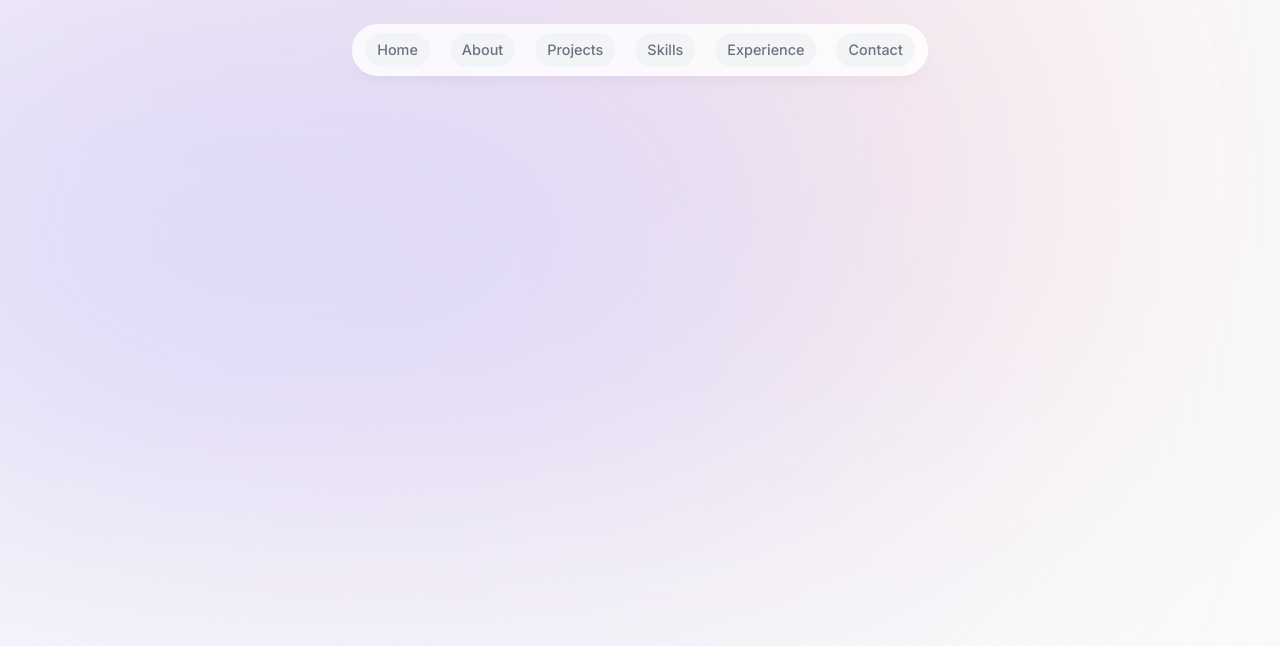
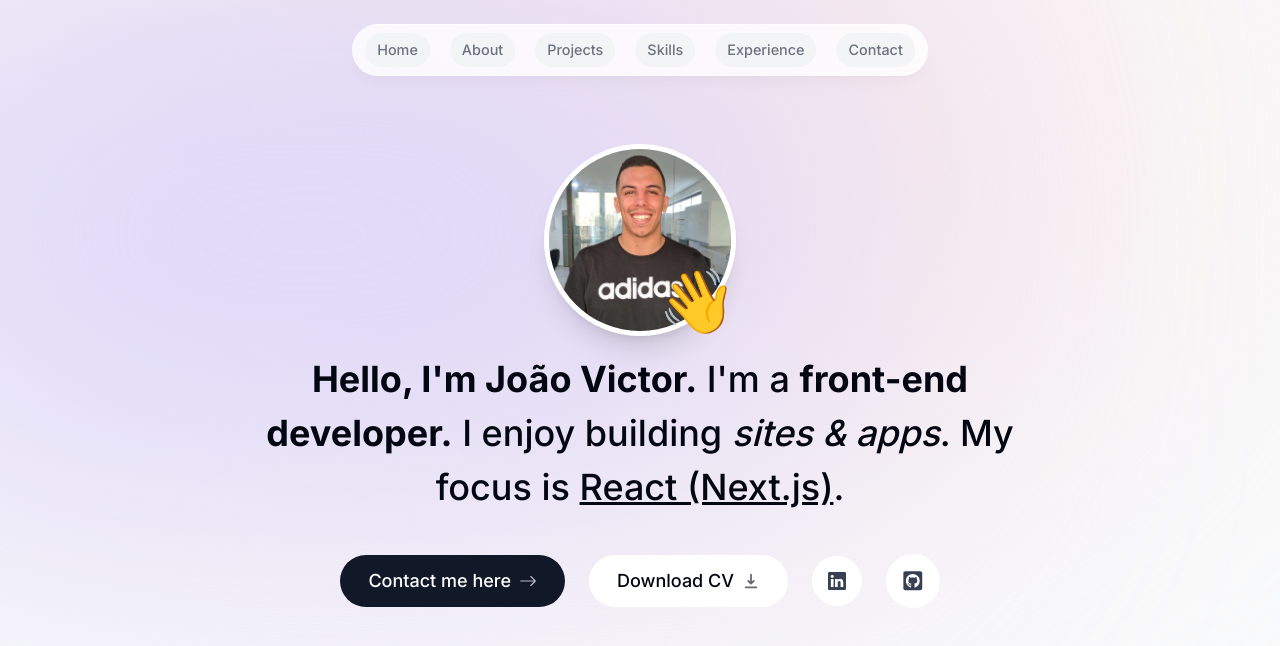
Before and after one commit to JvPedrosa/my-portfolio.github.io, a Next.js app: page / in a window 1280 px wide. Shown: the top 646 px of the page. Built offline with nearby package versions, Linux system fonts and the light colour scheme.

Commit message:
Intro component

```diff
--- a/app/page.tsx
+++ b/app/page.tsx
@@ -1,3 +1,9 @@
+import Intro from "@/components/intro";
+
 export default function Home() {
-  return <main className=""></main>;
+  return (
+    <main className="flex flex-col items-center px-4">
+      <Intro />
+    </main>
+  );
 }
--- /dev/null
+++ b/components/intro.tsx
@@ -0,0 +1,104 @@
+"use client";
+
+import Image from "next/image";
+import React from "react";
+import { motion } from "framer-motion";
+import Link from "next/link";
+import { BsArrowRight, BsLinkedin } from "react-icons/bs";
+import { HiDownload } from "react-icons/hi";
+import { FaGithubSquare } from "react-icons/fa";
+export default function Intro() {
+  return (
+    <section
+      id="home"
+      className="mb-28 max-w-[50rem] text-center sm:mb-0 scroll-mt-[100rem]"
+    >
+      <div className="flex items-center justify-center">
+        <div className="relative">
+          <motion.div
+            initial={{ opacity: 0, scale: 0 }}
+            animate={{ opacity: 1, scale: 1 }}
+            transition={{
+              type: "tween",
+              duration: 0.2,
+            }}
+          >
+            <Image
+              src={require("../public/profile.jpeg")}
+              alt="João Victor profile picture"
+              width="192"
+              height="192"
+              className="h-48 w-48 rounded-full object-cover border-[0.35rem] border-white shadow-xl"
+            />
+          </motion.div>
+          <motion.span
+            className="absolute bottom-[1rem] right-[1rem] text-4xl"
+            initial={{ opacity: 0, scale: 0 }}
+            animate={{ opacity: 1, scale: 1.75 }}
+            transition={{
+              type: "spring",
+              stiffness: 125,
+              delay: 0.1,
+              duration: 0.7,
+            }}
+          >
+            👋
+          </motion.span>
+        </div>
+      </div>
+
+      <motion.h1
+        className="mb-10 mt-4 px-4 text-2xl font-medium !leading-[1.5] sm:text-4xl"
+        initial={{ opacity: 0, y: 100 }}
+        animate={{ opacity: 1, y: 0 }}
+      >
+        <span className="font-bold">Hello, I'm João Victor.</span> I'm a{" "}
+        <span className="font-bold">front-end developer.</span> I enjoy building{" "}
+        <span className="italic">sites & apps</span>. My focus is{" "}
+        <span className="underline">React (Next.js)</span>.
+      </motion.h1>
+
+      <motion.div
+        className="flex flex-col sm:flex-row items-center justify-center gap-6 px-4 text-lg font-medium"
+        initial={{ opacity: 0, y: 100 }}
+        animate={{ opacity: 1, y: 0 }}
+        transition={{
+          delay: 0.1,
+        }}
+      >
+        <Link
+          href="#contact"
+          className="group bg-gray-900 text-white px-7 py-3 flex items-center gap-2 rounded-full outline-none focus:scale-110 hover:scale-110 hover:bg-gray-950 active:scale-105 transition"
+        >
+          Contact me here{" "}
+          <BsArrowRight className="opacity-70 group-hover:translate-x-1 transition" />
+        </Link>
+
+        <a
+          className="group bg-white px-7 py-3 flex items-center gap-2 rounded-full outline-none focus:scale-110 hover:scale-110 active:scale-105 transition cursor-pointer borderBlack dark:bg-white/10"
+          href="/CV.pdf"
+          download
+        >
+          Download CV{" "}
+          <HiDownload className="opacity-60 group-hover:translate-y-1 transition" />
+        </a>
+
+        <a
+          className="bg-white p-4 text-gray-700 hover:text-gray-950 flex items-center gap-2 rounded-full focus:scale-[1.15] hover:scale-[1.15] active:scale-105 transition cursor-pointer borderBlack dark:bg-white/10 dark:text-white/60"
+          href="https://www.linkedin.com/in/joao-victor-pedrosa-candido/"
+          target="_blank"
+        >
+          <BsLinkedin />
+        </a>
+
+        <a
+          className="bg-white p-4 text-gray-700 flex items-center gap-2 text-[1.35rem] rounded-full focus:scale-[1.15] hover:scale-[1.15] hover:text-gray-950 active:scale-105 transition cursor-pointer borderBlack dark:bg-white/10 dark:text-white/60"
+          href="https://github.com/JvPedrosa"
+          target="_blank"
+        >
+          <FaGithubSquare />
+        </a>
+      </motion.div>
+    </section>
+  );
+}
```
Also changed, not shown: public/profile.jpeg (added).
